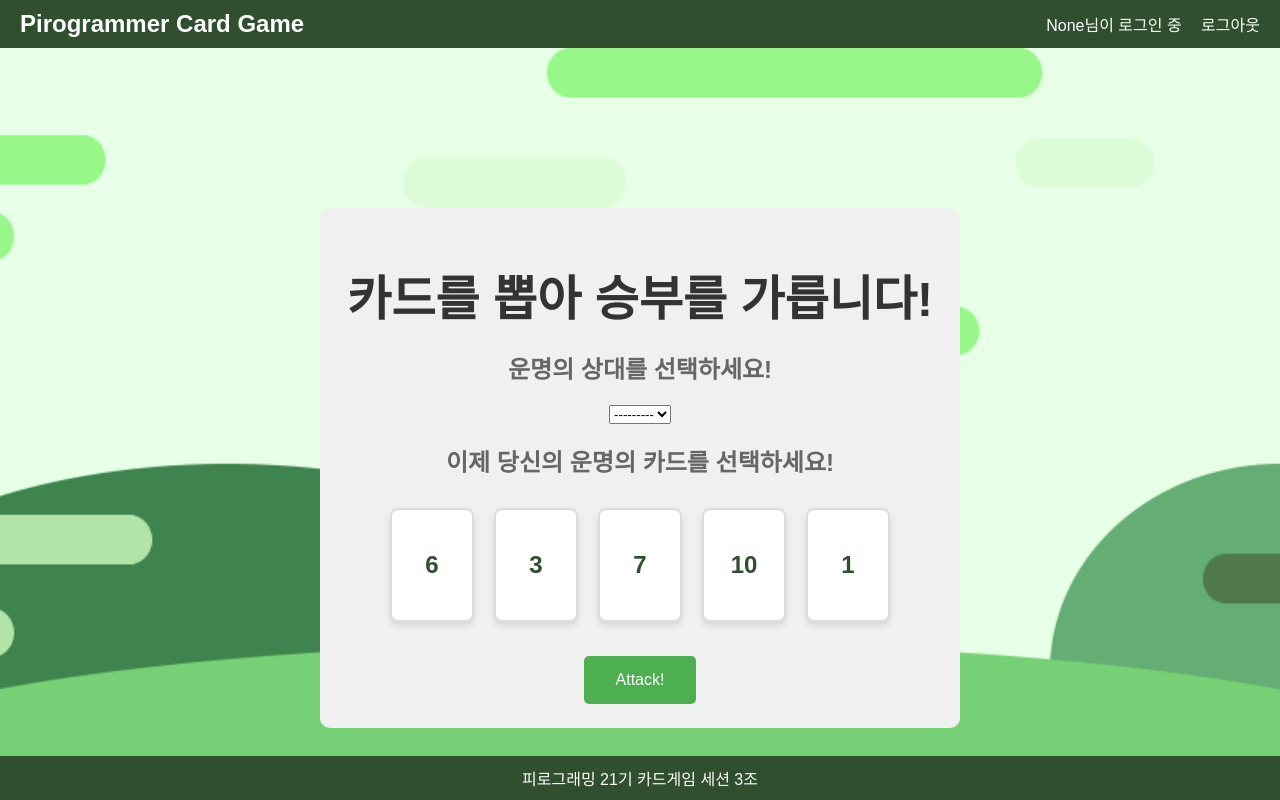
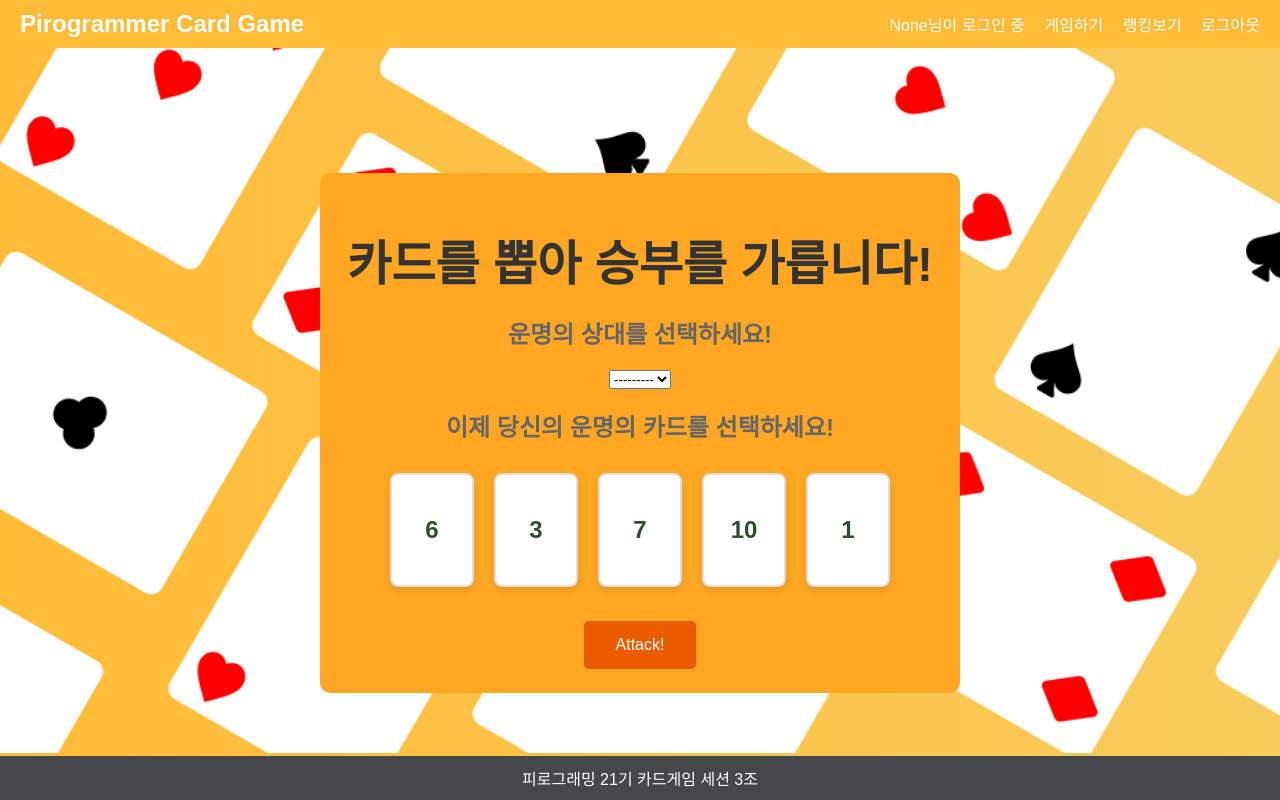
Before and after one commit to Pirogramming-21/Piro21_CardGame_03, a Django app: page /games/attack/ in a window 1280 px wide. Run offline with Django 5.2, Linux system fonts and the light colour scheme; the visitor is signed in with stand-in values (Sample User, id 1); data comes from the database, SQL or seed files in the repository.

Commit message:
[style, feat] css 수정 및 nav 바 추가, 배경 변경

```diff
--- a/apps/games/forms.py
+++ b/apps/games/forms.py
@@ -12,7 +12,7 @@
         random_numbers = kwargs.pop('random_numbers', [])
         super().__init__(*args, **kwargs)
         if self.request:
-            self.fields['opponent'].queryset = User.objects.exclude(id=self.request.user.id)
+            self.fields['opponent'].queryset = User.objects.filter(is_superuser=False).exclude(id=self.request.user.id)
         if random_numbers:
             self.fields['player1_card'].choices = [(num, num) for num in random_numbers]
 
--- a/static/css/games/attack.css
+++ b/static/css/games/attack.css
@@ -1,5 +1,5 @@
 .game-container {
-    background-color: #f0f0f0;
+    background-color: rgba(255, 167, 35);
     border-radius: 10px;
     padding: 20px;
     width: 80%;
@@ -41,11 +41,11 @@
     box-shadow: 0 6px 8px rgba(0,0,0,0.15);
 }
 .card.selected {
-    border-color: #4CAF50;
+    border-color: #EB5B00;
     background-color: #e8f5e9;
 }
 button {
-    background-color: #4CAF50;
+    background-color: #EB5B00;
     border: none;
     color: white;
     padding: 15px 32px;
@@ -59,5 +59,5 @@
     transition: background-color 0.3s;
 }
 button:hover {
-    background-color: #45a049;
+    background-color: #9b3e05;
 }
--- a/static/css/games/list.css
+++ b/static/css/games/list.css
@@ -1,6 +1,7 @@
 .game-history-container {
     width: 80%;
     margin: 0 auto;
+    margin-top: -100px;
     padding: 20px;
     background-color: #f8f9fa;
     border-radius: 10px;
@@ -50,6 +51,7 @@
     border-radius: 3px;
     cursor: pointer;
     transition: all 0.3s ease;
+    text-decoration: none;
 }
 
 .btn:hover {
--- a/static/css/users/styles.css
+++ b/static/css/users/styles.css
@@ -1,7 +1,7 @@
 body {
     margin: 0;
-    font-family: Arial, sans-serif;
-    background-color: #e6ffe6;
+    font-family: "Jua", sans-serif;
+    background: linear-gradient(to right, #FFBB36, #F8CC5C);
     color: #2f4f2f;
 }
 
@@ -9,7 +9,7 @@
     display: flex;
     justify-content: space-between;
     align-items: center;
-    background-color: #2f4f2f;
+    background-color: #FFBB36;
     padding: 10px 20px;
     color: white;
 }
@@ -31,16 +31,16 @@
 }
 
 .nav-links a:hover {
-    text-decoration: underline;
+    color: #EB5B00;
 }
 
 main {
     display: flex;
-    background-image: url("../../image/main.png");
+    background-image: url("../../image/card.png");
     background-size: cover;
     background-repeat: no-repeat;
     background-position: center;
-    padding-top: 100px;
+    padding-top: 65px;
     flex-direction: column;
     justify-content: center;
     align-items: center;
@@ -50,6 +50,9 @@
 .main-content {
     text-align: center;
     margin-top: -100px;
+    background-color: rgba(255, 255, 255, 0.95);
+    padding: 20px;
+    border-radius: 30%;
 }
 
 h1 {
@@ -60,19 +63,20 @@
 .start-button {
     font-size: 1.5em;
     padding: 10px 20px;
-    background-color: #4CAF50;
+    background-color: #EB5B00;
     color: white;
     border: none;
     border-radius: 5px;
     cursor: pointer;
+    transition: background-color 0.3s;
 }
 
 .start-button:hover {
-    background-color: #45a049;
+    background-color: #9b3e05;
 }
 
 .form-container {
-    background-color: #ccffcc;
+    background-color: rgba(255, 167, 35);
     padding: 20px;
     border-radius: 10px;
     box-shadow: 0 0 10px rgba(0, 0, 0, 0.1);
@@ -104,21 +108,22 @@
 .form-button {
     font-size: 1em;
     padding: 10px;
-    background-color: #4CAF50;
+    background-color: #EB5B00;
     color: white;
     border: none;
     border-radius: 5px;
     cursor: pointer;
+    transition: background-color 0.3s;
 }
 
 .form-button:hover {
-    background-color: #45a049;
+    background-color: #9b3e05;
 }
 
 footer {
     text-align: center;
     padding: 10px 0;
-    background-color: #2f4f2f;
+    background-color: #45474B;
     color: white;
     position: fixed;
     bottom: 0;
--- a/templates/base.html
+++ b/templates/base.html
@@ -6,6 +6,9 @@
     <title>{% block title %}Pirogrammer Card Game{% endblock %}</title>
     {% load static %}
     <link rel="stylesheet" href="{% static 'css/users/styles.css' %}">
+    <link rel="preconnect" href="https://fonts.googleapis.com">
+    <link rel="preconnect" href="https://fonts.gstatic.com" crossorigin>
+    <link href="https://fonts.googleapis.com/css2?family=Black+Han+Sans&display=swap" rel="stylesheet">
 </head>
 <body>
     <header>
@@ -16,6 +19,8 @@
             {% if user.is_authenticated %}
                 <div class="nav-links">
                     <span>{{ user.nickname }}님이 로그인 중</span>
+                    <a href="{% url 'games:attack' %}">게임하기</a>
+                    <a href="/">랭킹보기</a>
                     <a href="{% url 'users:logout' %}">로그아웃</a>
                 </div>
             {% else %}
```
Also changed, not shown: apps/users/views.py (+6 -2 lines), static/image/card.png (added).
